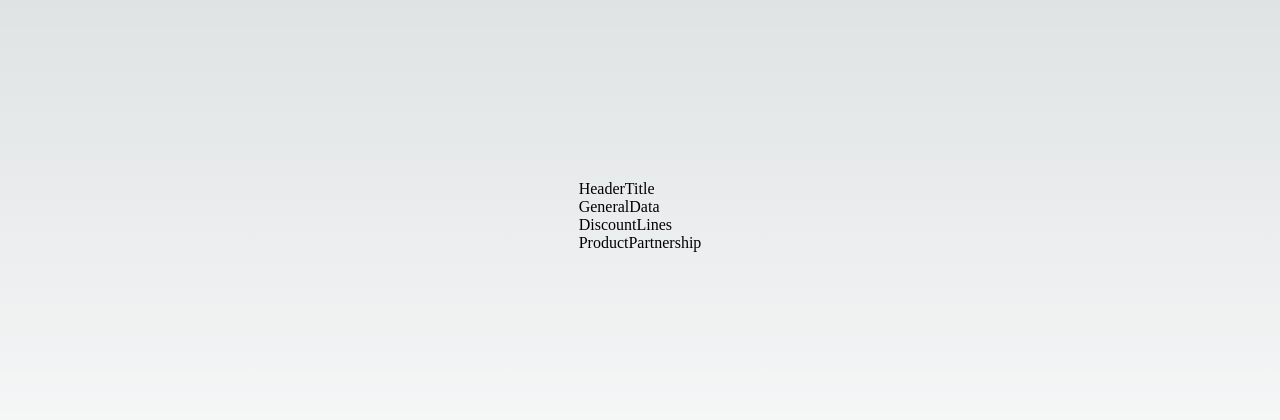
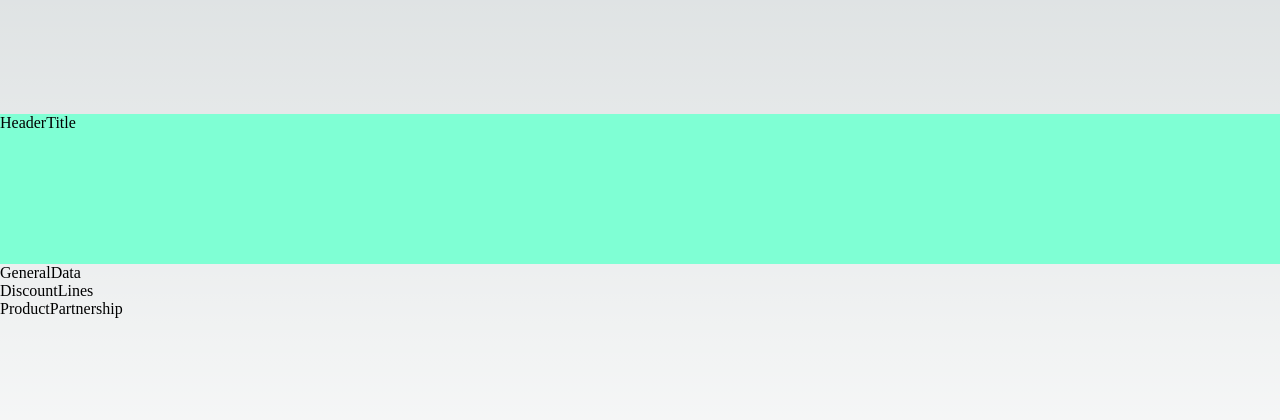
Before and after one commit to Aluonam/FormBasedOn, a Next.js app: page / in a window 1280 px wide. Shown: the part 184-604 px from the top of the page. Built offline with nearby package versions, Linux system fonts and the light colour scheme.

Commit message:
feat: show container HeaderTitle

```diff
--- a/components/headerTitle/HeaderTitle.jsx
+++ b/components/headerTitle/HeaderTitle.jsx
@@ -3,7 +3,7 @@ import style from './HeaderTitle.module.css'
 
 const HeaderTitle = () => {
   return (
-    <div>HeaderTitle</div>
+    <div className={style.headerTitleContainer}>HeaderTitle</div>
   )
 }
 
--- a/components/headerTitle/HeaderTitle.module.css
+++ b/components/headerTitle/HeaderTitle.module.css
@@ -0,0 +1,7 @@
+
+
+.headerTitleContainer{
+    width: 100vw;
+    height: 150px;
+    background-color: aquamarine;
+}
```
